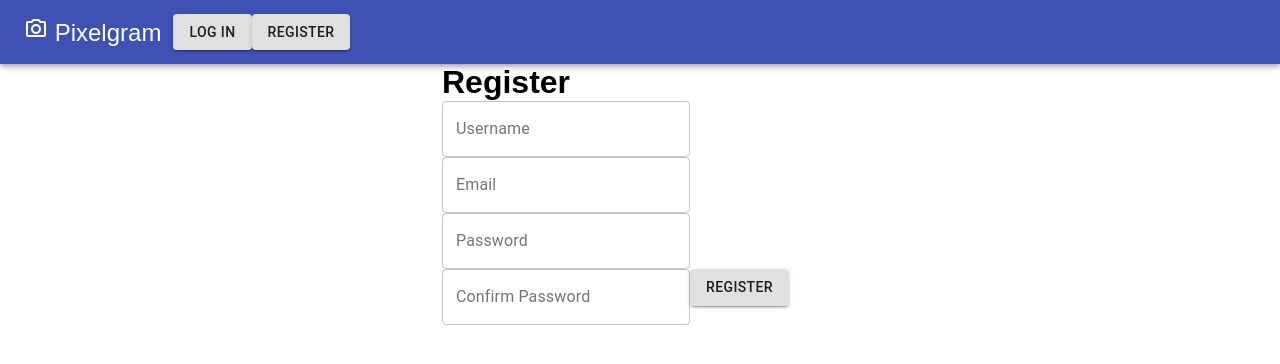
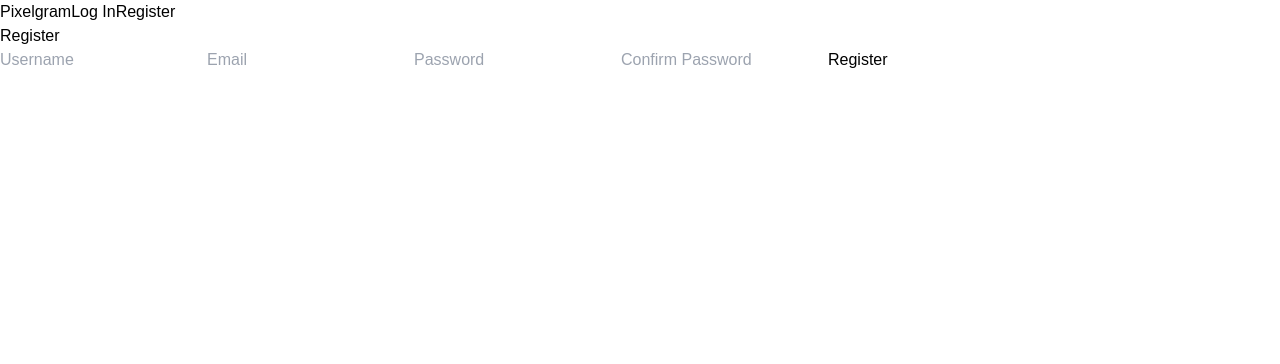
Before and after one commit to Sander-TB/merng-social-media, a React (Create React App) app in the folder client/: page /register in a window 1280 px wide. Shown: the top 364 px of the page. Built offline with nearby package versions, Linux system fonts and the light colour scheme; a web font is replaced by a local one.

Commit message:
converted back to tailwind lol

```diff
--- a/client/src/components/buttons/DeleteButton.js
+++ b/client/src/components/buttons/DeleteButton.js
@@ -1,8 +1,7 @@
 import { useMutation } from "@apollo/client";
 import { Fragment, useState } from "react";
 import { Dialog, Transition } from "@headlessui/react";
-import IconButton from "@material-ui/core/IconButton";
-import DeleteIcon from "@material-ui/icons/Delete";
+import { IoTrash } from "react-icons/io5";
 
 import { DELETE_POST_MUTATION } from "../../queries/deletePost";
 import { FETCH_POSTS_QUERY } from "../../queries/getPosts";
@@ -43,9 +42,9 @@ function DeleteButton({ postId, commentId, callback }) {
 
 	return (
 		<>
-			<IconButton onClick={() => setConfirmOpen(true)}>
-				<DeleteIcon />
-			</IconButton>
+			<button onClick={() => setConfirmOpen(true)}>
+				<IoTrash />
+			</button>
 			<Transition.Root show={confirmOpen} as={Fragment}>
 				<Dialog
 					as='div'
--- a/client/src/components/buttons/LikeButton.js
+++ b/client/src/components/buttons/LikeButton.js
@@ -1,9 +1,7 @@
 import { Link } from "react-router-dom";
 import { useMutation } from "@apollo/client";
 import { useEffect, useState } from "react";
-import IconButton from "@material-ui/core/IconButton";
-import FavoriteIcon from "@material-ui/icons/Favorite";
-import FavoriteBorderIcon from "@material-ui/icons/FavoriteBorder";
+import { IoHeart, IoHeartOutline } from "react-icons/io5";
 
 import { LIKE_POST_MUTATION } from "../../queries/likePost";
 
@@ -23,22 +21,22 @@ function LikeButton({ user, post: { id, likes } }) {
 	const likeButton = user ? (
 		liked ? (
 			<div>
-				<FavoriteIcon />
+				<IoHeart />
 			</div>
 		) : (
 			<div>
-				<FavoriteBorderIcon />
+				<IoHeartOutline />
 			</div>
 		)
 	) : (
 		<Link to='/login'>
-			<FavoriteBorderIcon />
+			<IoHeartOutline />
 		</Link>
 	);
 
 	return (
 		<div className='flex'>
-			<IconButton onClick={likePost}>{likeButton}</IconButton>
+			<button onClick={likePost}>{likeButton}</button>
 		</div>
 	);
 }
--- a/client/src/components/home/Home.js
+++ b/client/src/components/home/Home.js
@@ -3,12 +3,11 @@ import { useQuery } from "@apollo/client";
 
 import { FETCH_POSTS_QUERY } from "../../queries/getPosts";
 import PostCard from "../posts/PostCard";
-import Container from "@material-ui/core/Container";
 
 function Home() {
 	const { loading, data } = useQuery(FETCH_POSTS_QUERY);
 	return (
-		<Container maxWidth='xs'>
+		<main>
 			<div>
 				<br />
 				<h1>Recent Posts</h1>
@@ -25,7 +24,7 @@ function Home() {
 					);
 				})
 			)}
-		</Container>
+		</main>
 	);
 }
 
--- a/client/src/components/login/Login.js
+++ b/client/src/components/login/Login.js
@@ -3,9 +3,6 @@ import { useMutation } from "@apollo/client";
 import { LOGIN_USER } from "../../queries/login";
 import { useForm } from "../../hooks/useForm";
 import { AuthContext } from "../../context/auth";
-import TextField from "@material-ui/core/TextField";
-import Button from "@material-ui/core/Button";
-import Container from "@material-ui/core/Container";
 
 export default function Login(props) {
 	const context = useContext(AuthContext);
@@ -33,21 +30,17 @@ export default function Login(props) {
 	}
 
 	return (
-		<Container maxWidth='xs'>
+		<div>
 			<form onSubmit={onSubmit} className={loading ? "disabled" : ""}>
 				<h1>Log In</h1>
-				<TextField
-					label='Username'
-					variant='outlined'
+				<input
 					placeholder='Username'
 					name='username'
 					value={values.username}
 					error={errors.username}
 					onChange={onChange}
 				/>
-				<TextField
-					label='Password'
-					variant='outlined'
+				<input
 					placeholder='Password'
 					name='password'
 					type='password'
@@ -55,7 +48,7 @@ export default function Login(props) {
 					error={errors.password}
 					onChange={onChange}
 				/>
-				<button variant='contained'>Log In</button>
+				<button>Log In</button>
 				{Object.keys(errors).length > 0 && (
 					<div className='errors'>
 						{Object.values(errors).map((value) => (
@@ -64,6 +57,6 @@ export default function Login(props) {
 					</div>
 				)}
 			</form>
-		</Container>
+		</div>
 	);
 }
--- a/client/src/components/navigation/Nav.js
+++ b/client/src/components/navigation/Nav.js
@@ -1,13 +1,6 @@
 import { useContext } from "react";
 import { Link } from "react-router-dom";
-
-import AppBar from "@material-ui/core/AppBar";
-import Toolbar from "@material-ui/core/Toolbar";
-import Button from "@material-ui/core/Button";
-import IconButton from "@material-ui/core/IconButton";
-import MenuIcon from "@material-ui/icons/Menu";
-import Typography from "@material-ui/core/Typography";
-import CameraAltOutlinedIcon from "@material-ui/icons/CameraAltOutlined";
+import { IoCameraOutline } from "react-icons/io5";
 
 import { AuthContext } from "../../context/auth";
 
@@ -15,49 +8,31 @@ export default function Nav() {
 	const { user, logout } = useContext(AuthContext);
 
 	const menubar = user ? (
-		<AppBar position='static'>
-			<Toolbar>
-				<IconButton
-					edge='start'
-					color='inherit'
-					aria-label='menu'
-					className='logo'>
+		<nav>
 			<Link to='/'>
-						<CameraAltOutlinedIcon /> Pixelgram
+				<IoCameraOutline />
+				Pixelgram
 			</Link>
-				</IconButton>
-				<Typography variant='h6'>
+			<p>
 				<Link to={`/users/${user.username}`} className=''>
 					{user.username}
 				</Link>
-				</Typography>
-				<Button variant='contained' onClick={logout} className=''>
+			</p>
+			<button onClick={logout} className=''>
 				Log Out
-				</Button>
-			</Toolbar>
-		</AppBar>
+			</button>
+		</nav>
 	) : (
-		<AppBar position='static'>
-			<Toolbar>
-				<IconButton
-					edge='start'
-					color='inherit'
-					aria-label='menu'
-					className='logo'>
-					<Link to='/'>
-						<CameraAltOutlinedIcon /> Pixelgram
+		<nav position='static'>
+			<Link to='/'>Pixelgram</Link>
+
+			<Link to='/login'>
+				<button>Log In</button>
 			</Link>
-				</IconButton>
-				<Typography variant='h6'>
-					<Link to='/login'>
-						<Button variant='contained'>Log In</Button>
+			<Link to='/register'>
+				<button>Register</button>
 			</Link>
-				</Typography>
-				<Link to='/register'>
-					<Button variant='contained'>Register</Button>
-				</Link>
-			</Toolbar>
-		</AppBar>
+		</nav>
 	);
 
 	return menubar;
--- a/client/src/components/posts/PostCard.js
+++ b/client/src/components/posts/PostCard.js
@@ -2,15 +2,9 @@ import { useContext } from "react";
 import { Link } from "react-router-dom";
 import moment from "moment";
 
-import Card from "@material-ui/core/Card";
-import CardHeader from "@material-ui/core/CardHeader";
-import CardContent from "@material-ui/core/CardContent";
-import Typography from "@material-ui/core/Typography";
-
 import { AuthContext } from "../../context/auth";
 import LikeButton from "../buttons/LikeButton";
 import DeleteButton from "../buttons/DeleteButton";
-import { Avatar } from "@material-ui/core";
 
 export default function PostCard({
 	post: {
@@ -29,21 +23,21 @@ export default function PostCard({
 	return (
 		<>
 			<br />
-			<Card>
-				<CardHeader
-					avatar={<Avatar />}
-					title={username}
-					subheader={moment(createdAt).fromNow()}
-					action={
-						user && user.username === username && <DeleteButton postId={id} />
-					}
-				/>
+			<div>
+				<div>
+					<img
+						src='https://lh3.googleusercontent.com/proxy/2ZR1AupC5F5XUmKFfFkIS0C7hXxhGFtFeTQ1YB4JA7o8xxj-H0CKP3PlZYmiDAO_wMQ_BUoUmdqrs6hn3unasFIrhr7rTghM-GkUCnB64mRKdTB5nfBctY5QYCtpXASP0iAgq_DZD7zgIkBVXeLxsQ96SYJC'
+						alt={username}
+					/>
+					<p>{username}</p>
+					{user && user.username === username && <DeleteButton postId={id} />}
+				</div>
 
-				<CardContent>
+				<div>
 					<Link to={`/posts/${id}`}>
 						<img src={image} alt={caption} />
 					</Link>
-					<Typography>
+					<div>
 						<p>{caption}</p>
 
 						<br />
@@ -73,9 +67,9 @@ export default function PostCard({
 								</div>
 							))}
 						</p>
-					</Typography>
-				</CardContent>
-			</Card>
+					</div>
+				</div>
+			</div>
 			<br />
 		</>
 	);
--- a/client/src/components/posts/PostForm.js
+++ b/client/src/components/posts/PostForm.js
@@ -2,10 +2,6 @@ import { useForm } from "../../hooks/useForm";
 import { CREATE_POST_MUTATION } from "../../queries/createPost";
 import { FETCH_POSTS_QUERY } from "../../queries/getPosts";
 import { useMutation } from "@apollo/client";
-import Button from "@material-ui/core/Button";
-import Paper from "@material-ui/core/Paper";
-import Typography from "@material-ui/core/Typography";
-import TextField from "@material-ui/core/TextField";
 
 export default function PostForm() {
 	const { values, onChange, onSubmit } = useForm(createPostCallback, {
@@ -36,24 +32,17 @@ export default function PostForm() {
 	}
 
 	return (
-		<Paper>
 		<form onSubmit={onSubmit}>
-				<Typography variant='display1' align='center' gutterBottom>
-					Create a post
-				</Typography>
+			<h1>Create a post</h1>
 
-				<TextField
-					label='Image'
-					variant='outlined'
+			<input
 				name='image'
 				type='text'
 				placeholder='Image'
 				onChange={onChange}
 				value={values.image}
 			/>
-				<TextField
-					label='Caption'
-					variant='outlined'
+			<input
 				placeholder='caption'
 				name='caption'
 				onChange={onChange}
@@ -64,8 +53,7 @@ export default function PostForm() {
 					<p>{error.graphQLErrors[0].message}</p>
 				</div>
 			)}
-				<Button variant='contained'>Submit</Button>
+			<button>Submit</button>
 		</form>
-		</Paper>
 	);
 }
--- a/client/src/components/posts/SinglePost.js
+++ b/client/src/components/posts/SinglePost.js
@@ -1,14 +1,6 @@
 import { useQuery, useMutation } from "@apollo/client";
 import moment from "moment";
 import { useContext, useState, useRef } from "react";
-import Button from "@material-ui/core/Button";
-import TextField from "@material-ui/core/TextField";
-import Container from "@material-ui/core/Container";
-
-import Card from "@material-ui/core/Card";
-import CardHeader from "@material-ui/core/CardHeader";
-import CardContent from "@material-ui/core/CardContent";
-import Typography from "@material-ui/core/Typography";
 
 import { AuthContext } from "../../context/auth";
 import { FETCH_POST_QUERY } from "../../queries/getOnePost";
@@ -62,71 +54,55 @@ function SinglePost(props) {
 
 		postMarkup = (
 			<>
-				<Container maxWidth='xs' key={id}>
-					<div>
+				<br />
+				<div key={id}>
+					<div className>
 						<div>
 							<img
-								src='https://cdn.pixabay.com/photo/2015/10/05/22/37/blank-profile-picture-973460_1280.png'
-								alt='avatar'
+								src='https://lh3.googleusercontent.com/proxy/2ZR1AupC5F5XUmKFfFkIS0C7hXxhGFtFeTQ1YB4JA7o8xxj-H0CKP3PlZYmiDAO_wMQ_BUoUmdqrs6hn3unasFIrhr7rTghM-GkUCnB64mRKdTB5nfBctY5QYCtpXASP0iAgq_DZD7zgIkBVXeLxsQ96SYJC'
+								alt={username}
 							/>
 							<p>{username}</p>
+							<p>{moment(createdAt).fromNow()}</p>
+							{user && user.username === username && (
+								<DeleteButton postId={id} />
+							)}
+						</div>
+
+						<div>
+							<img src={image} alt={caption} />
 							<div>
-								{user && user.username === username && (
-									<DeleteButton postId={id} callback={deletePostCallback} />
-								)}
+								<p>{caption}</p>
+								<LikeButton user={user} post={{ id, likes, likeCount }} />
+								<p>Likes: {likeCount}</p>
+								<p>
+									Liked by:
+									{likes.map((like) => {
+										if (likes.length < 2) {
+											return like.username;
+										} else {
+											return like.username + ", ";
+										}
+									})}
+								</p>
+								<div>
+									<p>Comments: {commentCount}</p>
+									{comments.map((comment) => (
+										<div key={comment.id}>
+											{(user && user.username === comment.username) ||
+												(user.username === username && (
+													<DeleteButton postId={id} commentId={comment.id} />
+												))}
+											<p>{comment.username}</p>
+											<p>{comment.body}</p>
+											<p>{moment(comment.createdAt).fromNow()}</p>
+										</div>
+									))}
+								</div>
 							</div>
 						</div>
 					</div>
-
-					<img src={image} alt={caption} />
-					<p>{caption}</p>
-
-					<LikeButton user={user} post={{ id, likes, likeCount }} />
-					<p>Likes: {likeCount}</p>
-
-					<div>
-						<p>Comments: {commentCount}</p>
-						{user && (
-							<div>
-								<p>Post a comment</p>
-								<form>
-									<TextField
-										id='outlined-basic'
-										label='Post a comment'
-										variant='outlined'
-										placeholder='comment..'
-										type='text'
-										name='comment'
-										value={comment}
-										onChange={(e) => setComment(e.target.value)}
-										ref={commentInputRef}
-									/>
-									<Button
-										variant='contained'
-										type='submit'
-										disabled={comment.trim() === ""}
-										onClick={submitComment}>
-										Submit
-									</Button>
-								</form>
-							</div>
-						)}
-						{comments.map((comment) => (
-							<div key={comment.id}>
-								{user && user.username === comment.username && (
-									<DeleteButton postId={id} commentId={comment.id} />
-								)}
-								<p>{comment.username}</p>
-								<p>{moment(comment.createdAt).fromNow()}</p>
-								<p>{comment.body}</p>
-							</div>
-						))}
-					</div>
-
-					<p>{moment(createdAt).fromNow()}</p>
-				</Container>
-
-				<br />
+				</div>
 			</>
 		);
 	}
--- a/client/src/components/register/Register.js
+++ b/client/src/components/register/Register.js
@@ -3,9 +3,6 @@ import { useMutation } from "@apollo/client";
 import { REGISTER_USER } from "../../queries/register";
 import { useForm } from "../../hooks/useForm";
 import { AuthContext } from "../../context/auth";
-import TextField from "@material-ui/core/TextField";
-import Button from "@material-ui/core/Button";
-import Container from "@material-ui/core/Container";
 
 export default function Register(props) {
 	const context = useContext(AuthContext);
@@ -34,30 +31,24 @@ export default function Register(props) {
 	}
 
 	return (
-		<Container maxWidth='xs'>
+		<div>
 			<form onSubmit={onSubmit} className={loading ? "disabled" : ""}>
 				<h1>Register</h1>
-				<TextField
-					label='Username'
-					variant='outlined'
+				<input
 					placeholder='Username'
 					name='username'
 					value={values.username}
 					error={errors.username}
 					onChange={onChange}
 				/>
-				<TextField
-					label='Email'
-					variant='outlined'
+				<input
 					placeholder='Email'
 					name='email'
 					value={values.email}
 					error={errors.email}
 					onChange={onChange}
 				/>
-				<TextField
-					label='Password'
-					variant='outlined'
+				<input
 					placeholder='Password'
 					name='password'
 					type='password'
@@ -65,9 +56,7 @@ export default function Register(props) {
 					error={errors.password}
 					onChange={onChange}
 				/>
-				<TextField
-					label='Confirm Password'
-					variant='outlined'
+				<input
 					placeholder='Confirm Password'
 					name='confirmPassword'
 					type='password'
@@ -75,7 +64,7 @@ export default function Register(props) {
 					error={errors.confirmPassword}
 					onChange={onChange}
 				/>
-				<Button variant='contained'>Register</Button>
+				<button>Register</button>
 				{Object.keys(errors).length > 0 && (
 					<div className='errors'>
 						{Object.values(errors).map((value) => (
@@ -84,6 +73,6 @@ export default function Register(props) {
 					</div>
 				)}
 			</form>
-		</Container>
+		</div>
 	);
 }
--- a/client/src/components/users/userProfile.js
+++ b/client/src/components/users/userProfile.js
@@ -1,11 +1,14 @@
 import PostForm from "../posts/PostForm";
 import { useContext } from "react";
-import Container from "@material-ui/core/Container";
 
 import { AuthContext } from "../../context/auth";
 
 export default function UserProfile() {
 	const { user } = useContext(AuthContext);
 
-	return <Container maxWidth='xs'>{user && <PostForm />}</Container>;
+	return (
+		<>
+			<div>{user && <PostForm />}</div>
+		</>
+	);
 }
--- a/client/src/index.css
+++ b/client/src/index.css
@@ -1,4 +1,8 @@
 @import url("https://use.typekit.net/sgb7bmd.css");
+
+@tailwind base;
+@tailwind components;
+@tailwind utilities;
 
 * {
 	margin: 0;
```
Also changed, not shown: client/package.json (+9 -6 lines), 1 other file (tests, documents, lock files or other folders). Lines whose indentation alone changed are shown as unchanged.
